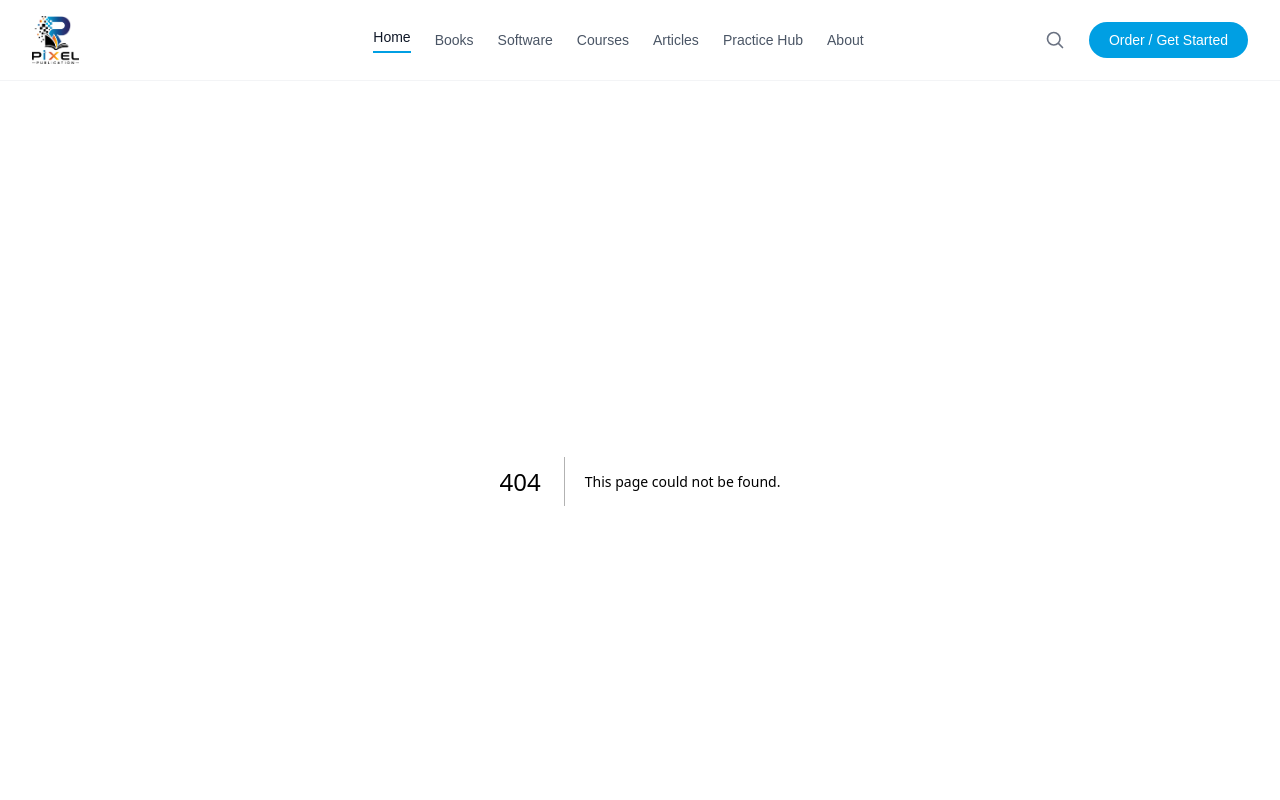
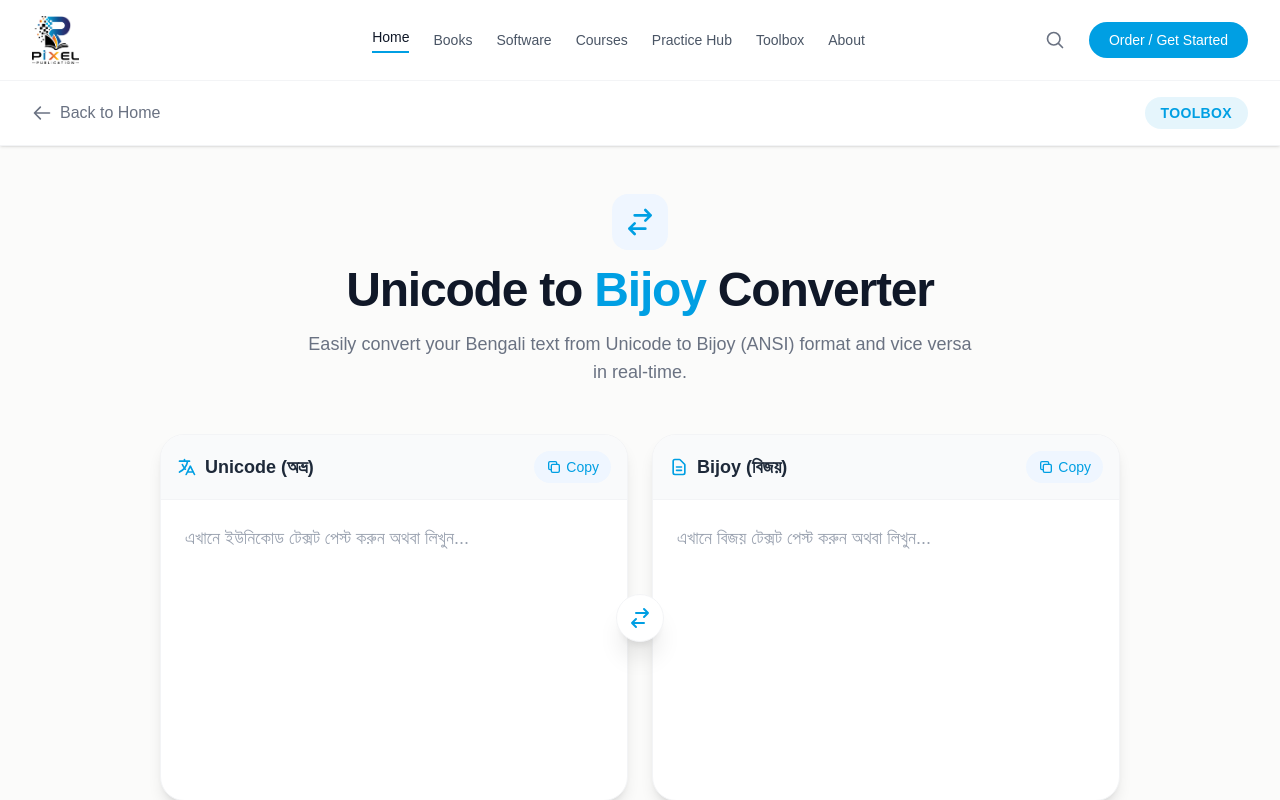
Before and after one commit to mdrayhan103bd/Pixel-Publication, a Next.js app: page /toolbox in a window 1280 px wide. Before the commit this address had no page. Shown: the top 800 px of the page. Built offline with nearby package versions, Linux system fonts and the light colour scheme.

Commit message:
Add toolbox unicode-bijoy converter

```diff
--- a/package.json
+++ b/package.json
@@ -9,6 +9,7 @@
     "lint": "eslint"
   },
   "dependencies": {
+    "@abdalgolabs/ansi-unicode-converter": "^1.0.5",
     "firebase": "^12.19.0",
     "next": "16.3.6",
     "react": "19.2.8",
--- /dev/null
+++ b/src/app/toolbox/page.tsx
@@ -0,0 +1,133 @@
+"use client";
+
+import { useState } from "react";
+import Link from "next/link";
+import { unicodeToBijoy, bijoyToUnicode } from "@abdalgolabs/ansi-unicode-converter";
+
+export default function Toolbox() {
+  const [unicodeText, setUnicodeText] = useState("");
+  const [bijoyText, setBijoyText] = useState("");
+
+  const handleUnicodeChange = (e: React.ChangeEvent<HTMLTextAreaElement>) => {
+    const text = e.target.value;
+    setUnicodeText(text);
+    // Convert to Bijoy automatically
+    try {
+      const converted = unicodeToBijoy(text);
+      setBijoyText(converted);
+    } catch (err) {
+      console.error("Conversion error", err);
+    }
+  };
+
+  const handleBijoyChange = (e: React.ChangeEvent<HTMLTextAreaElement>) => {
+    const text = e.target.value;
+    setBijoyText(text);
+    // Convert to Unicode automatically
+    try {
+      const converted = bijoyToUnicode(text);
+      setUnicodeText(converted);
+    } catch (err) {
+      console.error("Conversion error", err);
+    }
+  };
+
+  const copyToClipboard = (text: string) => {
+    navigator.clipboard.writeText(text);
+    alert("Copied to clipboard!");
+  };
+
+  return (
+    <div className="min-h-screen bg-[#fbfbfa] selection:bg-[#009fe3]/20">
+      {/* Header */}
+      <header className="bg-white border-b border-gray-100 py-4 sticky top-0 z-10 shadow-sm">
+        <div className="max-w-7xl mx-auto px-4 sm:px-6 lg:px-8 flex items-center justify-between">
+          <Link href="/" className="flex items-center text-gray-500 hover:text-[#009fe3] transition font-medium">
+            <svg className="w-5 h-5 mr-2" fill="none" viewBox="0 0 24 24" stroke="currentColor">
+              <path strokeLinecap="round" strokeLinejoin="round" strokeWidth={2} d="M10 19l-7-7m0 0l7-7m-7 7h18" />
+            </svg>
+            Back to Home
+          </Link>
+          <div className="flex items-center bg-[#009fe3]/10 px-4 py-1.5 rounded-full">
+            <span className="text-[#009fe3] font-bold text-sm tracking-wide">TOOLBOX</span>
+          </div>
+        </div>
+      </header>
+
+      <main className="max-w-5xl mx-auto px-4 sm:px-6 lg:px-8 py-12">
+        <div className="text-center mb-12">
+          <div className="inline-flex items-center justify-center p-3 bg-blue-50 rounded-2xl mb-4 text-[#009fe3]">
+            <svg className="w-8 h-8" fill="none" viewBox="0 0 24 24" stroke="currentColor">
+              <path strokeLinecap="round" strokeLinejoin="round" strokeWidth={2} d="M8 7h12m0 0l-4-4m4 4l-4 4m0 6H4m0 0l4 4m-4-4l4-4" />
+            </svg>
+          </div>
+          <h1 className="text-4xl md:text-5xl font-extrabold text-gray-900 mb-4 tracking-tight">
+            Unicode to <span className="text-[#009fe3]">Bijoy</span> Converter
+          </h1>
+          <p className="text-lg text-gray-500 max-w-2xl mx-auto">
+            Easily convert your Bengali text from Unicode to Bijoy (ANSI) format and vice versa in real-time.
+          </p>
+        </div>
+
+        <div className="grid grid-cols-1 lg:grid-cols-2 gap-6 relative">
+          {/* Unicode Box */}
+          <div className="bg-white rounded-3xl shadow-lg border border-gray-100 flex flex-col overflow-hidden">
+            <div className="bg-gray-50 border-b border-gray-100 p-4 flex justify-between items-center">
+              <h3 className="font-bold text-gray-800 text-lg flex items-center">
+                <svg className="w-5 h-5 mr-2 text-[#009fe3]" fill="none" viewBox="0 0 24 24" stroke="currentColor"><path strokeLinecap="round" strokeLinejoin="round" strokeWidth={2} d="M3 5h12M9 3v2m1.048 9.5A18.022 18.022 0 016.412 9m6.088 9h7M11 21l5-10 5 10M12.751 5C11.783 10.77 8.07 15.61 3 18.129" /></svg>
+                Unicode (অভ্র)
+              </h3>
+              <button
+                onClick={() => copyToClipboard(unicodeText)}
+                className="text-sm font-medium text-[#009fe3] hover:text-[#007bb5] transition flex items-center bg-blue-50 px-3 py-1.5 rounded-full"
+              >
+                <svg className="w-4 h-4 mr-1" fill="none" viewBox="0 0 24 24" stroke="currentColor"><path strokeLinecap="round" strokeLinejoin="round" strokeWidth={2} d="M8 16H6a2 2 0 01-2-2V6a2 2 0 012-2h8a2 2 0 012 2v2m-6 12h8a2 2 0 002-2v-8a2 2 0 00-2-2h-8a2 2 0 00-2 2v8a2 2 0 002 2z" /></svg>
+                Copy
+              </button>
+            </div>
+            <textarea
+              className="flex-1 w-full p-6 text-lg min-h-[300px] resize-none outline-none text-gray-900 placeholder-gray-400 focus:ring-2 focus:ring-inset focus:ring-[#009fe3]/20"
+              placeholder="এখানে ইউনিকোড টেক্সট পেস্ট করুন অথবা লিখুন..."
+              value={unicodeText}
+              onChange={handleUnicodeChange}
+            ></textarea>
+          </div>
+
+          {/* Center Arrows Icon (visible on large screens) */}
+          <div className="hidden lg:flex absolute top-1/2 left-1/2 transform -translate-x-1/2 -translate-y-1/2 z-10 w-12 h-12 bg-white rounded-full shadow-xl items-center justify-center border border-gray-100 text-[#009fe3]">
+             <svg className="w-6 h-6" fill="none" viewBox="0 0 24 24" stroke="currentColor">
+              <path strokeLinecap="round" strokeLinejoin="round" strokeWidth={2} d="M8 7h12m0 0l-4-4m4 4l-4 4m0 6H4m0 0l4 4m-4-4l4-4" />
+            </svg>
+          </div>
+
+          {/* Bijoy Box */}
+          <div className="bg-white rounded-3xl shadow-lg border border-gray-100 flex flex-col overflow-hidden">
+            <div className="bg-gray-50 border-b border-gray-100 p-4 flex justify-between items-center">
+              <h3 className="font-bold text-gray-800 text-lg flex items-center">
+                <svg className="w-5 h-5 mr-2 text-[#009fe3]" fill="none" viewBox="0 0 24 24" stroke="currentColor"><path strokeLinecap="round" strokeLinejoin="round" strokeWidth={2} d="M9 12h6m-6 4h6m2 5H7a2 2 0 01-2-2V5a2 2 0 012-2h5.586a1 1 0 01.707.293l5.414 5.414a1 1 0 01.293.707V19a2 2 0 01-2 2z" /></svg>
+                Bijoy (বিজয়)
+              </h3>
+              <button
+                onClick={() => copyToClipboard(bijoyText)}
+                className="text-sm font-medium text-[#009fe3] hover:text-[#007bb5] transition flex items-center bg-blue-50 px-3 py-1.5 rounded-full"
+              >
+                <svg className="w-4 h-4 mr-1" fill="none" viewBox="0 0 24 24" stroke="currentColor"><path strokeLinecap="round" strokeLinejoin="round" strokeWidth={2} d="M8 16H6a2 2 0 01-2-2V6a2 2 0 012-2h8a2 2 0 012 2v2m-6 12h8a2 2 0 002-2v-8a2 2 0 00-2-2h-8a2 2 0 00-2 2v8a2 2 0 002 2z" /></svg>
+                Copy
+              </button>
+            </div>
+            <textarea
+              className="flex-1 w-full p-6 text-lg min-h-[300px] resize-none outline-none text-gray-900 placeholder-gray-400 focus:ring-2 focus:ring-inset focus:ring-[#009fe3]/20"
+              placeholder="এখানে বিজয় টেক্সট পেস্ট করুন অথবা লিখুন..."
+              value={bijoyText}
+              onChange={handleBijoyChange}
+            ></textarea>
+          </div>
+        </div>
+
+        <div className="mt-8 text-center text-gray-500 text-sm">
+          <p>This converter works automatically. Just type or paste in any box and the result will instantly appear in the other.</p>
+        </div>
+      </main>
+    </div>
+  );
+}
--- a/src/components/Navbar.tsx
+++ b/src/components/Navbar.tsx
@@ -13,8 +13,8 @@
     { name: "Books", href: "/#books" },
     { name: "Software", href: "/#software" },
     { name: "Courses", href: "/#courses" },
-    { name: "Articles", href: "/#articles" },
     { name: "Practice Hub", href: "/practice-hub" },
+    { name: "Toolbox", href: "/toolbox" },
     { name: "About", href: "/#about" },
   ];
 
--- /dev/null
+++ b/test-conv.js
@@ -0,0 +1,2 @@
+const converter = require('@abdalgolabs/ansi-unicode-converter');
+console.log(Object.keys(converter));
```
Also changed, not shown: 1 other file (tests, documents, lock files or other folders).
